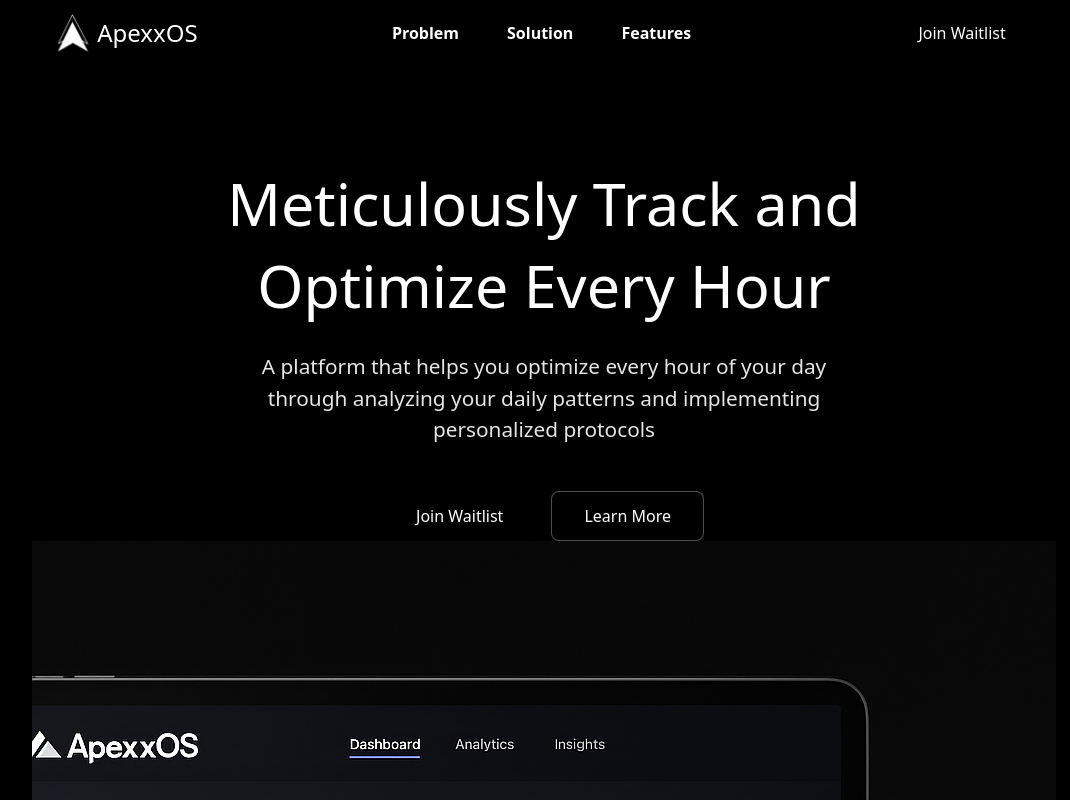
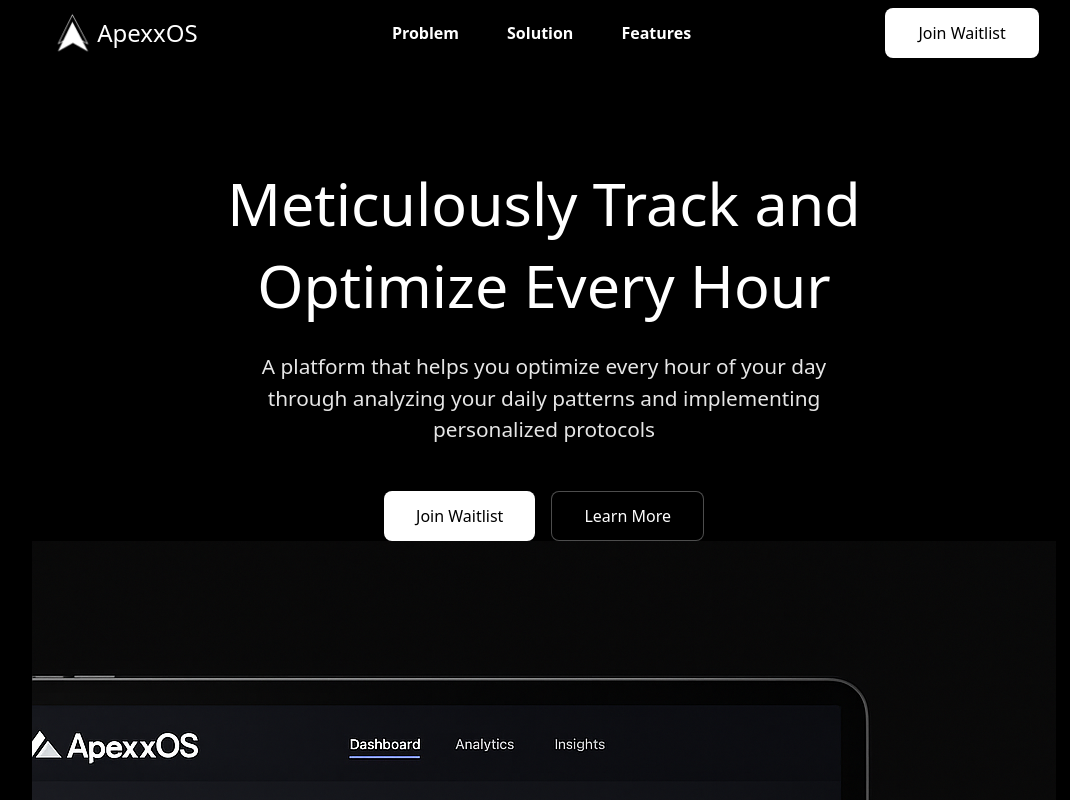
Before and after one commit to HehLul/apexos, a React (Vite) app in the folder landingpage/: page / in a window 1280 px wide. Shown: the top 800 px of the page, without its empty margins (96-1166 px from the left). Built offline with nearby package versions, Linux system fonts and the light colour scheme.

Commit message:
style: white bg buttons

```diff
--- a/landingpage/src/global.css
+++ b/landingpage/src/global.css
@@ -148,6 +148,20 @@
   color: black !important;
 }
 
+/* Fix specific buttons that should be white */
+.btn-primary,
+.hero .buttons button:first-child,
+.urgent-cta,
+.last-cta .cta {
+  background-color: white !important;
+  color: black !important;
+}
+
+/* Fix hamburger menu icon - should be white */
+.mobile-menu-toggle span {
+  background-color: white !important;
+}
+
 /* Override ANY system preferences */
 @media (prefers-color-scheme: dark) {
   html {
```
